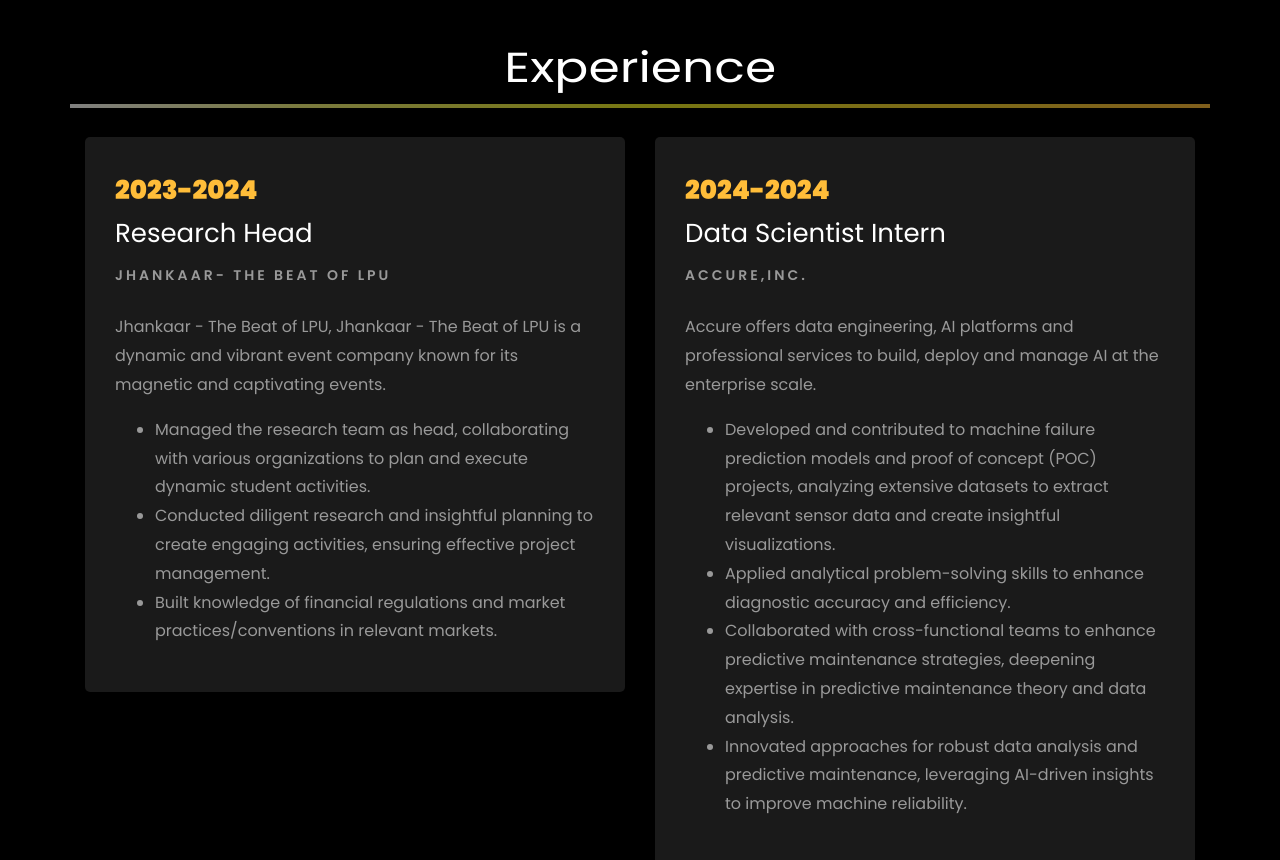
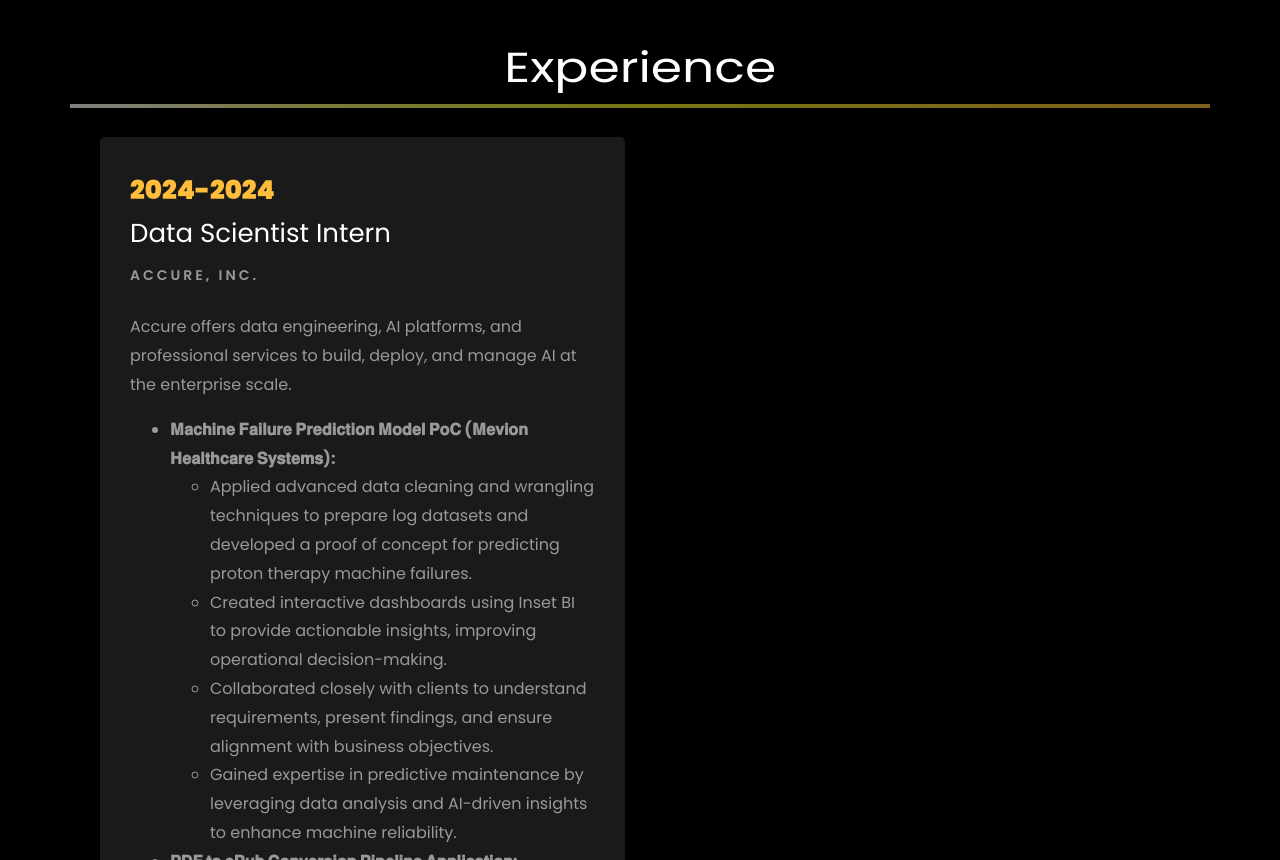
Before and after one commit to akarsh2002/Akarsh2002.github.io, a plain HTML site: page index.html in a window 1280 px wide. Shown: the part 1940-2800 px from the top of the page. Drawn offline with nearby package versions, Linux system fonts and the light colour scheme; files whose address does not match are found by name.

Commit message:
Update index.html

```diff
--- a/index.html
+++ b/index.html
@@ -396,49 +396,36 @@ a {
 			<div class="underline"></div>
 		</div>
 		<br>
-
-		<div class="row">
-				<div class="col-md-6">
-					<div class="resume-wrap ftco-animate">
-						<span class="date">2023-2024</span>
-						<h2>Research Head </h2>
-						<span class="position">Jhankaar- The Beat of LPU</span>
-						<p class="mt-4">Jhankaar - The Beat of LPU, Jhankaar - The Beat of LPU is a dynamic and vibrant event company known for its magnetic and captivating events. </p>
-							<ul>
-								<li>Managed the research team as head, collaborating with various organizations to plan and execute dynamic
-									student activities.</li>
-								<li>Conducted diligent research and insightful planning to create engaging activities, ensuring effective project
-									management.</li>
-								<li>Built knowledge of financial regulations and market practices/conventions in relevant markets.</li>
-							</ul>
-						</p>
-					</div>
-
-				</div>
-
 				<div class="col-md-6">
     <div class="resume-wrap ftco-animate">
         <span class="date">2024-2024</span>
         <h2>Data Scientist Intern</h2>
-						<span class="position">Accure,inc.</span>
-						<p class="mt-4">Accure offers data engineering, AI platforms and professional services to build, deploy and manage AI at the enterprise scale.
+        <span class="position">Accure, Inc.</span>
+        <p class="mt-4">Accure offers data engineering, AI platforms, and professional services to build, deploy, and manage AI at the enterprise scale.
             <ul>
-								<li>Developed and contributed to machine failure prediction models and proof of concept (POC) projects, analyzing extensive datasets to extract relevant sensor data and create insightful visualizations.</li>
-								<li>Applied analytical problem-solving skills to enhance diagnostic accuracy and efficiency.
-
-
-
-
-
+                <li>
+                    <strong>𝐌𝐚𝐜𝐡𝐢𝐧𝐞 𝐅𝐚𝐢𝐥𝐮𝐫𝐞 𝐏𝐫𝐞𝐝𝐢𝐜𝐭𝐢𝐨𝐧 𝐌𝐨𝐝𝐞𝐥 𝐏𝐨𝐂 (𝐌𝐞𝐯𝐢𝐨𝐧 𝐇𝐞𝐚𝐥𝐭𝐡𝐜𝐚𝐫𝐞 𝐒𝐲𝐬𝐭𝐞𝐦𝐬):</strong>
+                    <ul>
+                        <li>Applied advanced data cleaning and wrangling techniques to prepare log datasets and developed a proof of concept for predicting proton therapy machine failures.</li>
+                        <li>Created interactive dashboards using Inset BI to provide actionable insights, improving operational decision-making.</li>
+                        <li>Collaborated closely with clients to understand requirements, present findings, and ensure alignment with business objectives.</li>
+                        <li>Gained expertise in predictive maintenance by leveraging data analysis and AI-driven insights to enhance machine reliability.</li>
+                    </ul>
                 </li>
-								<li>Collaborated with cross-functional teams to enhance predictive maintenance strategies, deepening expertise in predictive maintenance theory and data analysis.</li>
-								<li>Innovated approaches for robust data analysis and predictive maintenance, leveraging AI-driven insights to improve machine reliability.</li>
+                <li>
+                    <strong>𝐏𝐃𝐅 𝐭𝐨 𝐞𝐏𝐮𝐛 𝐂𝐨𝐧𝐯𝐞𝐫𝐬𝐢𝐨𝐧 𝐏𝐢𝐩𝐞𝐥𝐢𝐧𝐞 𝐀𝐩𝐩𝐥𝐢𝐜𝐚𝐭𝐢𝐨𝐧:</strong>
+                    <ul>
+                        <li>Designed and implemented an AI/ML-based pipeline for converting PDFs to ePub format, ensuring precise formatting and layout preservation.</li>
+                        <li>Utilized object detection and TrOCR techniques to enhance extraction accuracy and streamline conversions.</li>
+                        <li>Communicated progress and technical updates with the Project Coordinator, aligning the pipeline with project goals and addressing challenges effectively.</li>
+                        <li>Delivered a scalable and efficient solution, showcasing strong problem-solving and technical skills in AI-based application development.</li>
+                    </ul>
+                </li>
             </ul>
         </p>
     </div>
+</div>
 
-				</div>
-			</div>
 
 		<br>
 		<br>
```
Lines whose indentation alone changed are shown as unchanged.
